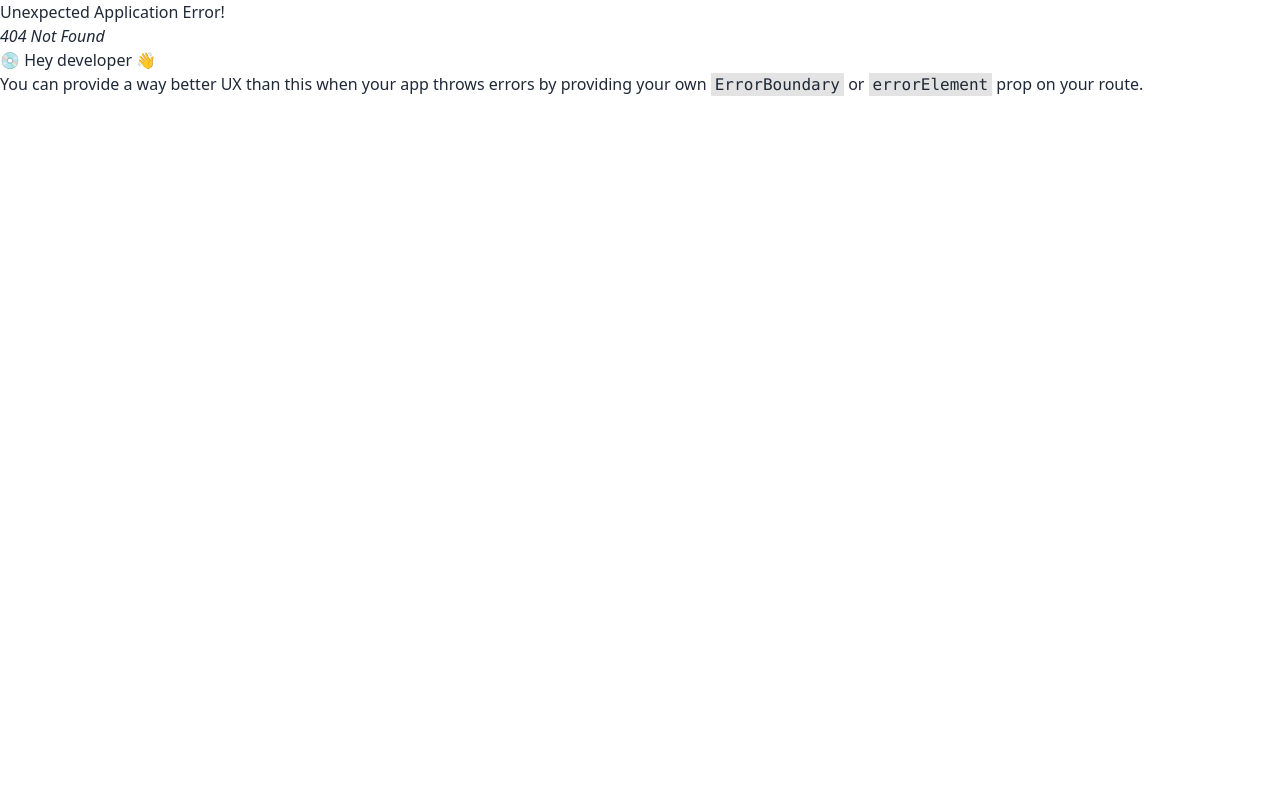
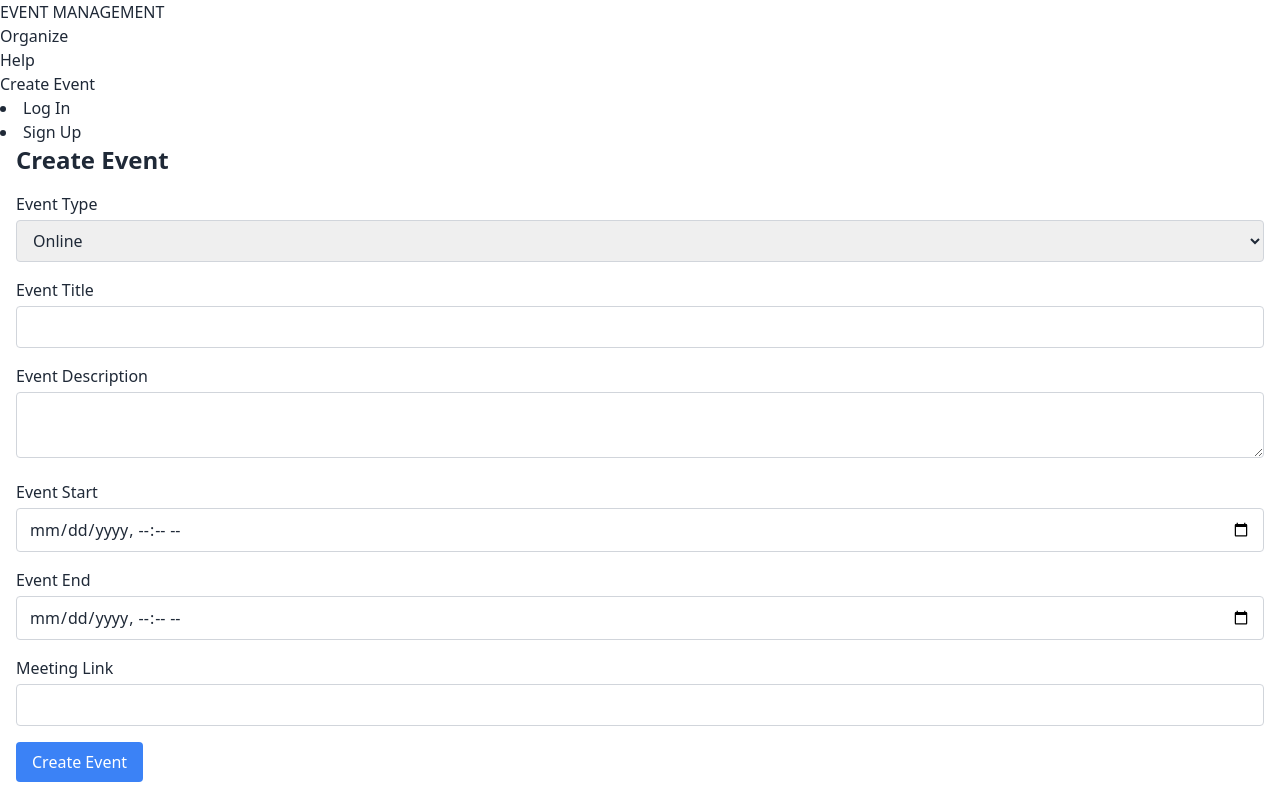
Before and after one commit to Kelompok1Harisenin/event-management-fe, a React (Vite) app: page /create-event in a window 1280 px wide. Before the commit this address had no page. Built offline with nearby package versions, Linux system fonts and the light colour scheme.

Commit message:
Init create event page

```diff
--- /dev/null
+++ b/src/pages/CreateEvent.jsx
@@ -0,0 +1,216 @@
+import { useState } from "react";
+
+const CreateEvent = () => {
+  const [formData, setFormData] = useState({
+    eventType: "online",
+    eventTitle: "",
+    eventDescription: "",
+    eventStart: "",
+    eventEnd: "",
+    eventLocation: "",
+    gmapLink: "",
+    meetLink: "",
+  });
+
+  const [errors, setErrors] = useState({
+    eventTitle: "",
+    eventDescription: "",
+    eventStart: "",
+    eventEnd: "",
+    eventLocation: "",
+    gmapLink: "",
+    meetLink: "",
+  });
+
+  const handleInputChange = (e) => {
+    const { name, value } = e.target;
+    setFormData((prevData) => ({
+      ...prevData,
+      [name]: value,
+    }));
+  };
+
+  const handleSubmit = (e) => {
+    e.preventDefault();
+    const formErrors = validateForm();
+    if (Object.keys(formErrors).length === 0) {
+      console.log("Event submitted!");
+    } else {
+      setErrors(formErrors);
+    }
+  };
+
+  const validateForm = () => {
+    const formErrors = {};
+
+    if (formData.eventTitle.trim() === "") {
+      formErrors.eventTitle = "Event Title is required";
+    }
+
+    if (formData.eventDescription.trim() === "") {
+      formErrors.eventDescription = "Event Description is required";
+    }
+
+    if (formData.eventStart === "") {
+      formErrors.eventStart = "Event Start is required";
+    }
+
+    if (formData.eventEnd === "") {
+      formErrors.eventEnd = "Event End is required";
+    }
+
+    if (formData.eventType === "offline") {
+      if (formData.eventLocation.trim() === "") {
+        formErrors.eventLocation = "Event Location is required";
+      }
+
+      if (formData.gmapLink.trim() === "") {
+        formErrors.gmapLink = "Google Maps Link is required";
+      }
+    }
+
+    if (formData.eventType === "online" && formData.meetLink.trim() === "") {
+      formErrors.meetLink = "Meeting Link is required";
+    }
+
+    return formErrors;
+  };
+
+  return (
+    <div className="container mx-auto px-4">
+      <h1 className="text-2xl font-bold mb-4">Create Event</h1>
+      <form onSubmit={handleSubmit}>
+        <div className="mb-4">
+          <label htmlFor="eventType" className="block font-medium mb-1">
+            Event Type
+          </label>
+          <select
+            id="eventType"
+            name="eventType"
+            className="border border-gray-300 rounded px-3 py-2 w-full"
+            value={formData.eventType}
+            onChange={handleInputChange}
+          >
+            <option value="online">Online</option>
+            <option value="offline">Offline</option>
+          </select>
+        </div>
+
+        <div className="mb-4">
+          <label htmlFor="eventTitle" className="block font-medium mb-1">
+            Event Title
+          </label>
+          <input
+            type="text"
+            id="eventTitle"
+            name="eventTitle"
+            className="border border-gray-300 rounded px-3 py-2 w-full"
+            value={formData.eventTitle}
+            onChange={handleInputChange}
+          />
+          {errors.eventTitle && (
+            <p className="text-red-500 text-sm mt-1">{errors.eventTitle}</p>
+          )}
+        </div>
+
+        <div className="mb-4">
+          <label htmlFor="eventDescription" className="block font-medium mb-1">
+            Event Description
+          </label>
+          <textarea
+            id="eventDescription"
+            name="eventDescription"
+            className="border border-gray-300 rounded px-3 py-2 w-full"
+            value={formData.eventDescription}
+            onChange={handleInputChange}
+          ></textarea>
+        </div>
+
+        <div className="mb-4">
+          <label htmlFor="eventStart" className="block font-medium mb-1">
+            Event Start
+          </label>
+          <input
+            type="datetime-local"
+            id="eventStart"
+            name="eventStart"
+            className="border border-gray-300 rounded px-3 py-2 w-full"
+            value={formData.eventStart}
+            onChange={handleInputChange}
+          />
+        </div>
+
+        <div className="mb-4">
+          <label htmlFor="eventEnd" className="block font-medium mb-1">
+            Event End
+          </label>
+          <input
+            type="datetime-local"
+            id="eventEnd"
+            name="eventEnd"
+            className="border border-gray-300 rounded px-3 py-2 w-full"
+            value={formData.eventEnd}
+            onChange={handleInputChange}
+          />
+        </div>
+
+        {formData.eventType === "offline" && (
+          <div className="mb-4">
+            <label htmlFor="eventLocation" className="block font-medium mb-1">
+              Event Location
+            </label>
+            <input
+              type="text"
+              id="eventLocation"
+              name="eventLocation"
+              className="border border-gray-300 rounded px-3 py-2 w-full"
+              value={formData.eventLocation}
+              onChange={handleInputChange}
+            />
+          </div>
+        )}
+
+        {formData.eventType === "offline" && (
+          <div className="mb-4">
+            <label htmlFor="gmapLink" className="block font-medium mb-1">
+              Google Maps Link
+            </label>
+            <input
+              type="text"
+              id="gmapLink"
+              name="gmapLink"
+              className="border border-gray-300 rounded px-3 py-2 w-full"
+              value={formData.gmapLink}
+              onChange={handleInputChange}
+            />
+          </div>
+        )}
+
+        {formData.eventType === "online" && (
+          <div className="mb-4">
+            <label htmlFor="meetLink" className="block font-medium mb-1">
+              Meeting Link
+            </label>
+            <input
+              type="text"
+              id="meetLink"
+              name="meetLink"
+              className="border border-gray-300 rounded px-3 py-2 w-full"
+              value={formData.meetLink}
+              onChange={handleInputChange}
+            />
+          </div>
+        )}
+
+        <button
+          type="submit"
+          className="bg-blue-500 hover:bg-blue-600 text-white font-medium py-2 px-4 rounded"
+        >
+          Create Event
+        </button>
+      </form>
+    </div>
+  );
+};
+
+export default CreateEvent;
--- a/src/pages/index.jsx
+++ b/src/pages/index.jsx
@@ -1,3 +1,4 @@
 export { default as Home } from "./Home";
 export { default as About } from "./About";
 export { default as AuthForm } from "./AuthForm";
+export { default as CreateEvent } from "./CreateEvent";
--- a/src/router.jsx
+++ b/src/router.jsx
@@ -4,7 +4,7 @@ import {
   Route,
 } from "react-router-dom";
 import RootLayout from "./layouts/RootLayout";
-import { Home, About, AuthForm } from "./pages";
+import { Home, About, AuthForm, CreateEvent } from "./pages";
 
 const router = createBrowserRouter(
   createRoutesFromElements(
@@ -13,6 +13,7 @@ const router = createBrowserRouter(
       <Route path="about" element={<About />} />
       <Route path="login" element={<AuthForm />} />
       <Route path="register" element={<AuthForm />} />
+      <Route path="create-event" element={<CreateEvent />} />
     </Route>
   )
 );
```
